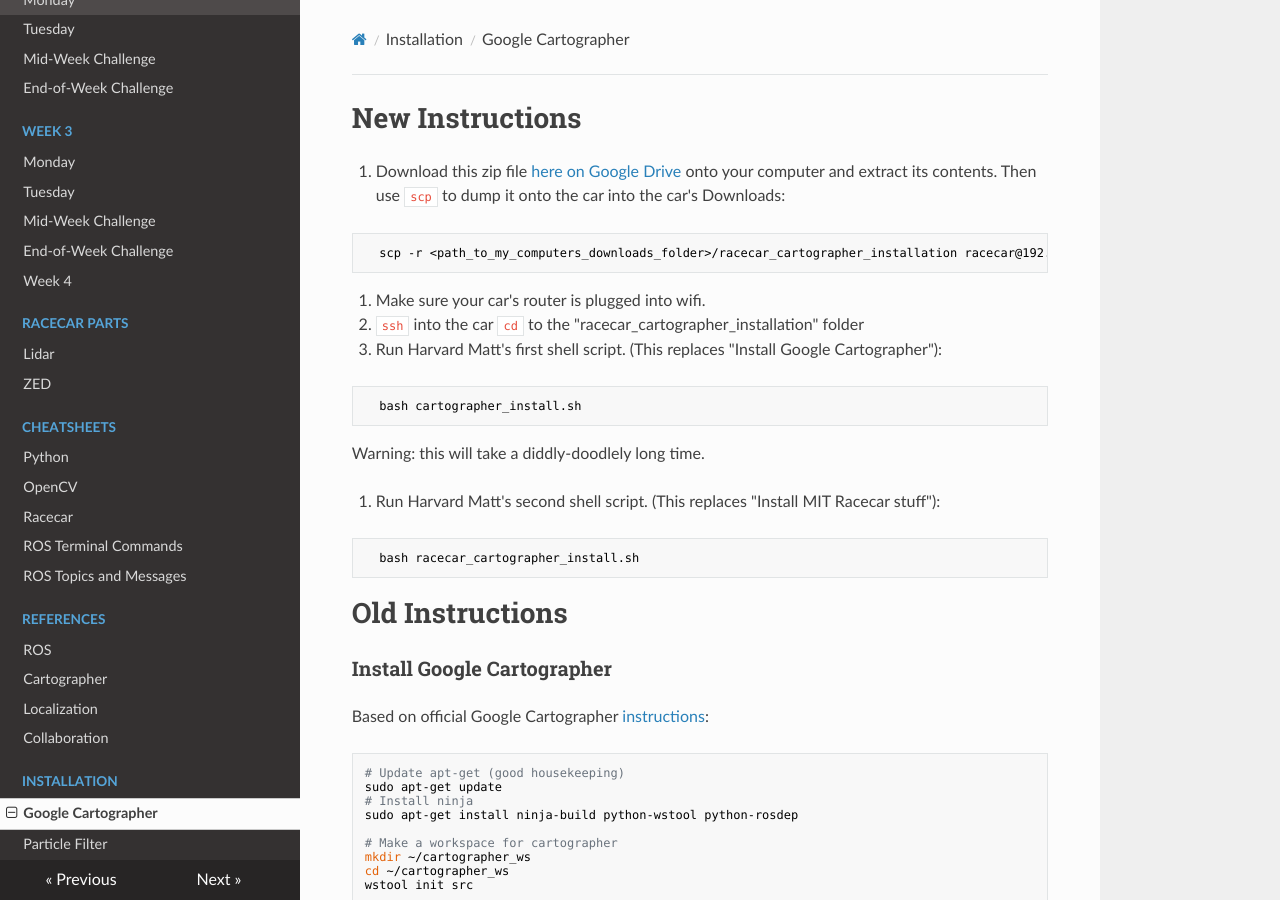
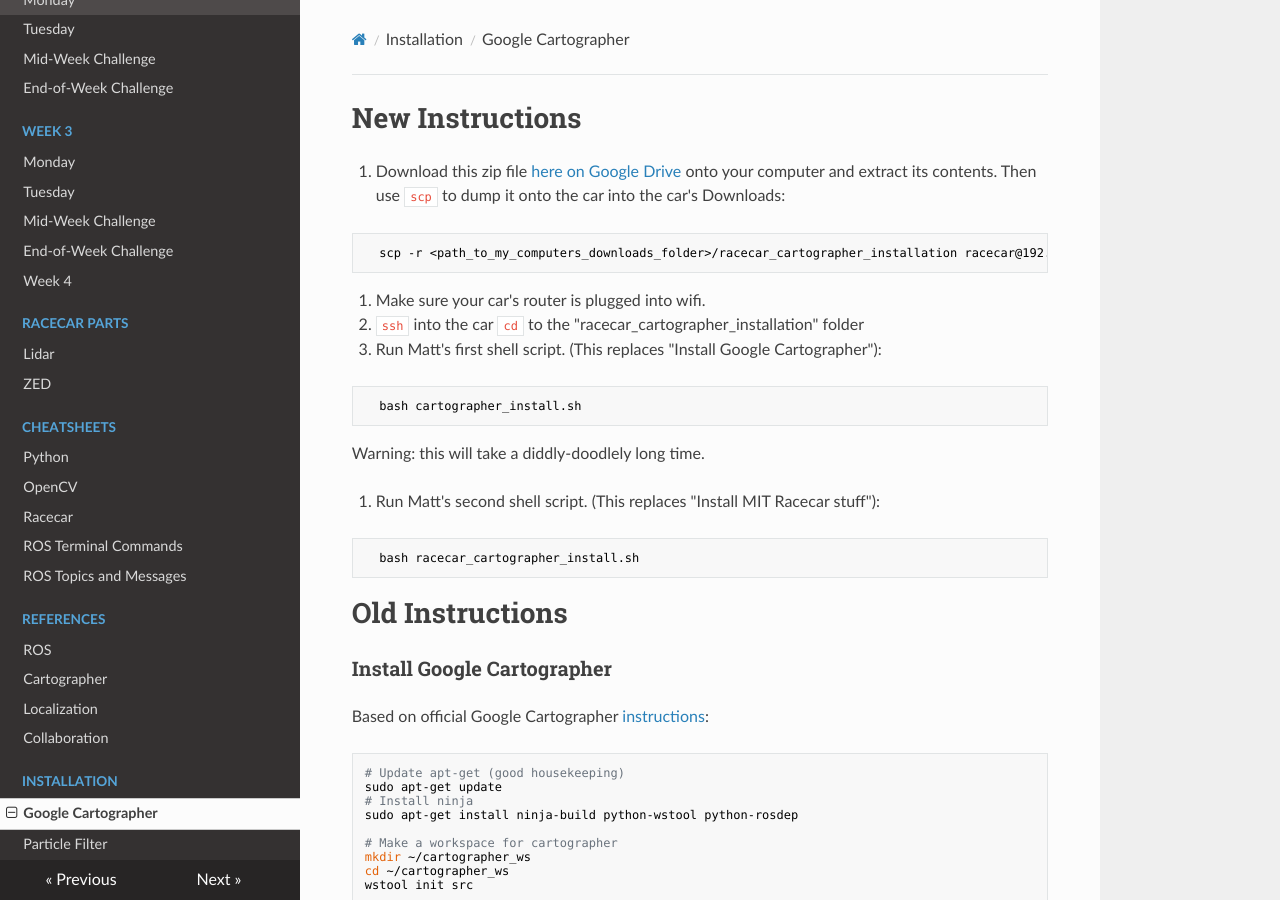
Before and after one commit to ChrisLindland/racecar-website, an MkDocs documentation site: the page built from docs/maps/cartographer/cartographer_installation.md, in a window 1280 px wide and 900 px high. Built offline with MkDocs 1.6.1, drawn with Linux system fonts in a browser that asks for light colours; nearby versions of some CDN libraries.

Commit message:
Update cartographer_installation.md

````diff
--- a/docs/maps/cartographer/cartographer_installation.md
+++ b/docs/maps/cartographer/cartographer_installation.md
@@ -5,13 +5,13 @@
 ```
 2. Make sure your car's router is plugged into wifi.
 3. `ssh` into the car `cd` to the "racecar_cartographer_installation" folder
-4. Run Harvard Matt's first shell script. (This replaces "Install Google Cartographer"):
+4. Run Matt's first shell script. (This replaces "Install Google Cartographer"):
 ```bash
   bash cartographer_install.sh
 ```
 Warning: this will take a diddly-doodlely long time.
 
-5. Run Harvard Matt's second shell script. (This replaces "Install MIT Racecar stuff"):
+5. Run Matt's second shell script. (This replaces "Install MIT Racecar stuff"):
 ```bash
   bash racecar_cartographer_install.sh
 ```
````
